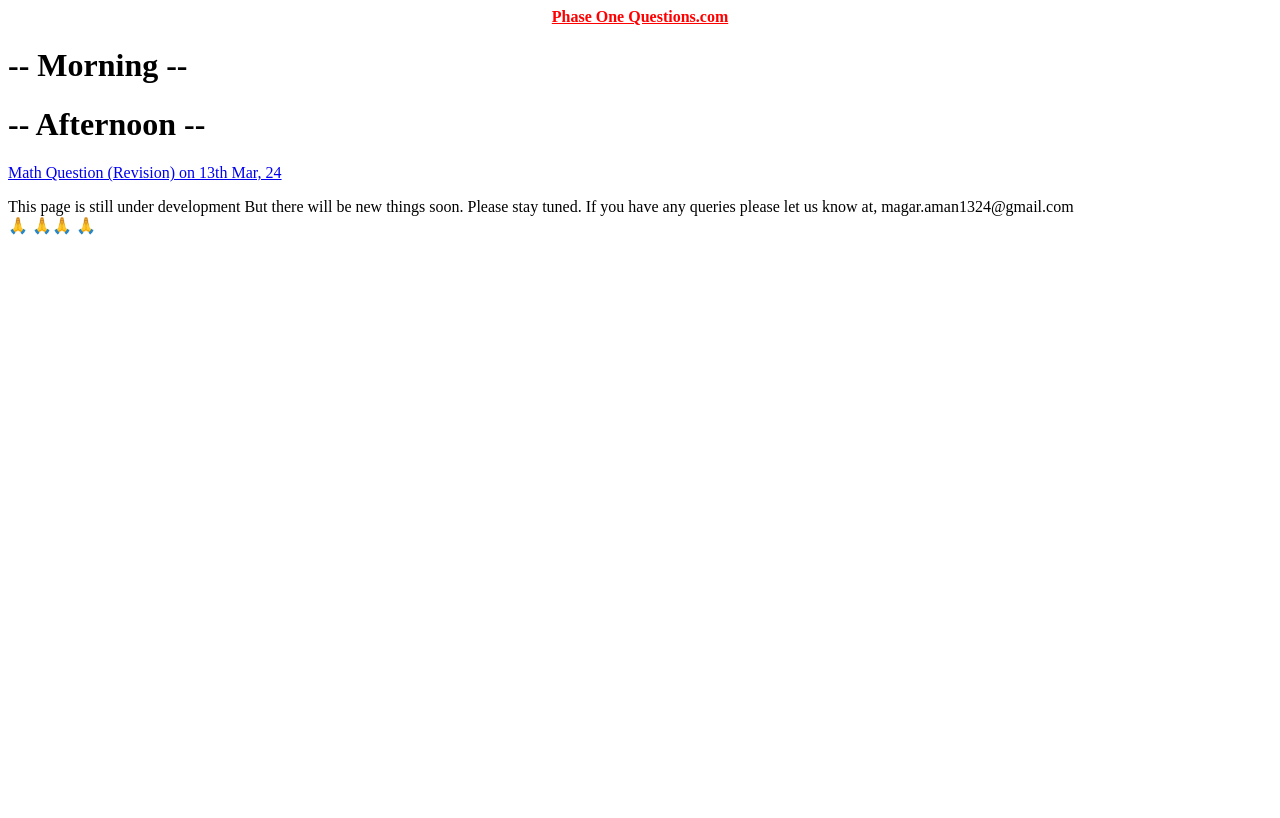
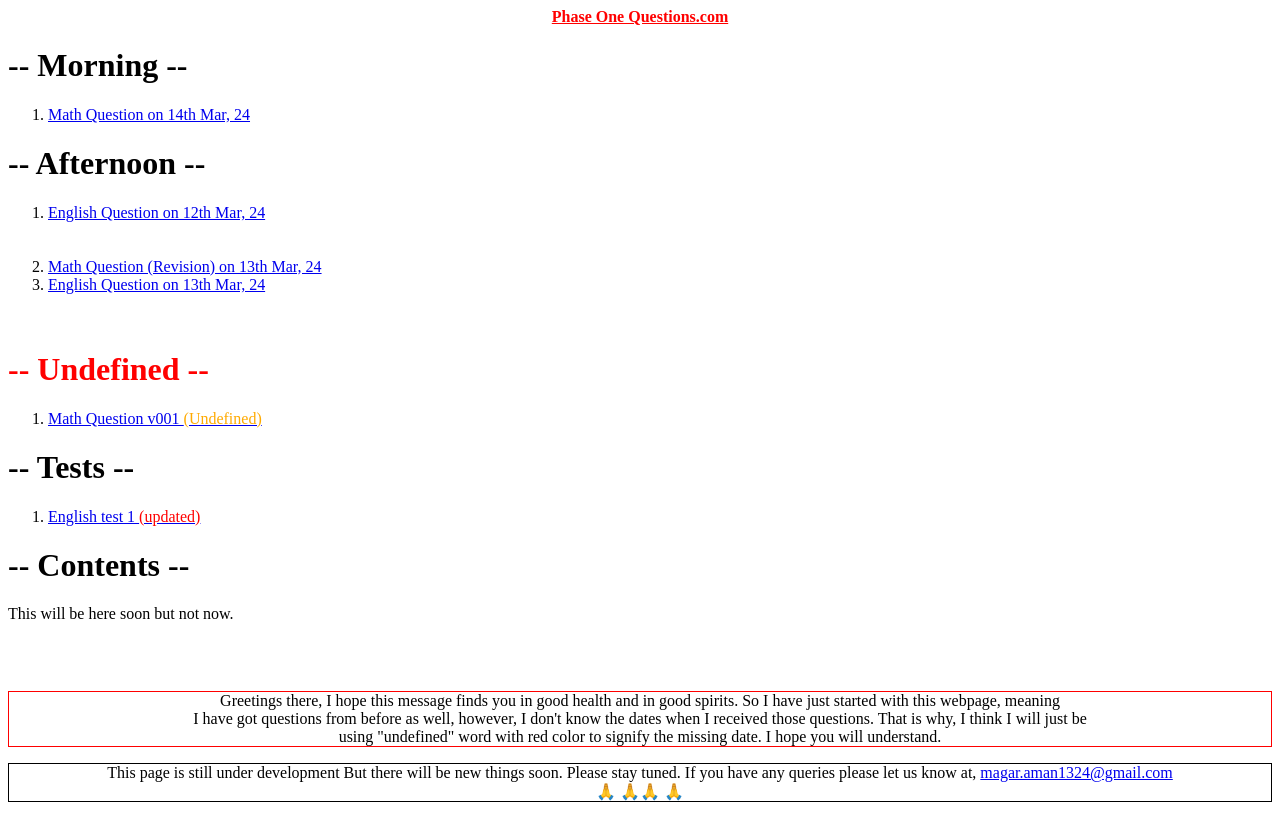
Before and after one commit to AmanIsFat/PhaseOneQuestions.com, a plain HTML site: page index.html in a window 1280 px wide. Drawn offline with Linux system fonts and the light colour scheme.

Commit message:
Changes to the main page
* Added a css file, just in case.
* updated index.html. ( I will be updating index.html with each upload so I guess I will not mention it in the future)

```diff
--- a/index.html
+++ b/index.html
@@ -3,18 +3,49 @@
 	<head>
 		<meta charset="UTF-8">
 		<title>Phase One Questions</title>
+		<link rel="stylesheet" href="./main.css">
 	</head>
 	<center><font color="red"><b><u>Phase One Questions.com</u></b></font></center>
 
 	<!-- morning -->
 	<h1>-- Morning -- </h1>
+	<ol>
+		<li><a href="./pages/morning/140324/question1.html">Math Question on 14th Mar, 24</a></li>
+	</ol>
 	<!-- afternoon -->
 	<h1>-- Afternoon -- </h1>
-	<a href="./pages/afternoon/130324/question1.html">Math Question (Revision) on 13th Mar, 24</a>
+	<ol>
+		<li><a href="./pages/afternoon/120324/question2.html">English Question on 12th Mar, 24</a></li><br><br>
+
+		<li><a href="./pages/afternoon/130324/question1.html">Math Question (Revision) on 13th Mar, 24</a></li>
+		<li><a href="./pages/afternoon/130324/question2.html">English Question on 13th Mar, 24</a></li> <br><br>
+	</ol>
+	<!-- undefined -->
+	<h1><font color="red">-- Undefined --</font></h1>
+	<ol>
+		<li><a href="./pages/undefined/mathUndefined1.html">Math Question v001 <font class="missing">(Undefined)</font></a></li>
+	</ol>
+	<!-- tests -->
+	<h1>-- Tests --</h1>
+	<ol>
+		<li><a href="./pages/tests/firstTest/english_t1.html">English test 1 <font color="red">(updated)</font></a></li>
+	</ol>
+
+	<!-- contents -->
+	<h1>-- Contents --</h1>
+	<p>This will be here soon but not now.</p>
+
+	<br><br>
+	<!-- info about this page -->
+	<p style="border: 1px solid red;text-align: center;">
+		Greetings there, I hope this message finds you in good health and in good spirits. So I have just started with this webpage, meaning<br>
+		I have got questions from before as well, however, I don't know the dates when I received those questions. That is why, I think I will just be <br>
+		using "undefined" word with red color to signify the missing date. I hope you will understand.
+	</p>
 	<!--lower body -->
-	<p border=1>
+	<p style="border: 1px solid black;text-align: center;">
 		This page is still under development But there will be new things soon. Please stay tuned.
-		If you have any queries please let us know at, magar.aman1324@gmail.com<br>
+		If you have any queries please let us know at, <a href="#">magar.aman1324@gmail.com</a><br>
 		&#128591; &#x1F64F;&#128591; &#x1F64F;
 	</p>
 </html>
--- /dev/null
+++ b/main.css
@@ -0,0 +1,15 @@
+.info {
+	color: blue;
+}
+
+.heading {
+	color: red;
+}
+
+.answer {
+	color: #009900;
+}
+
+.missing {
+	color: #ffaa00;
+}
```
